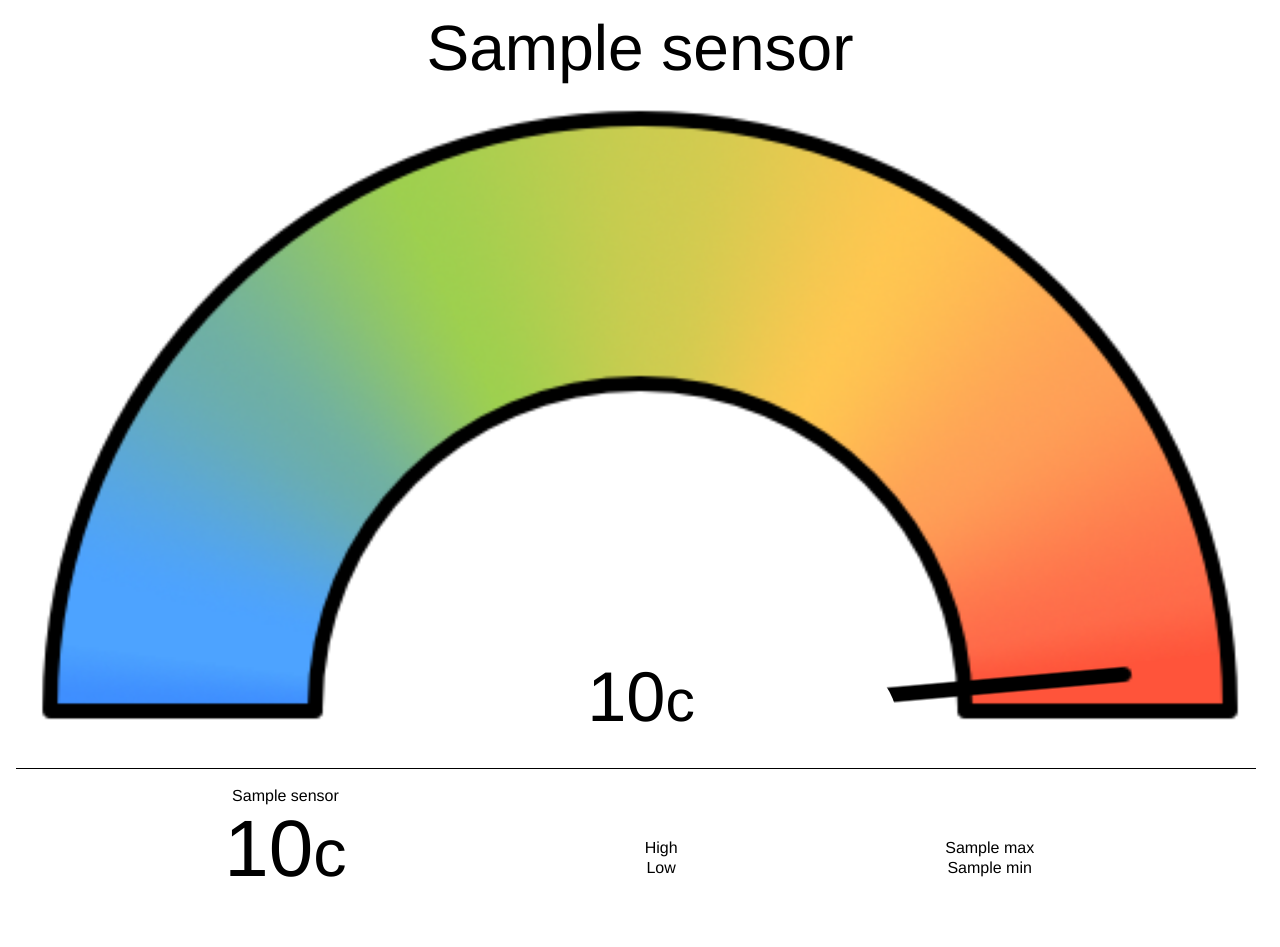
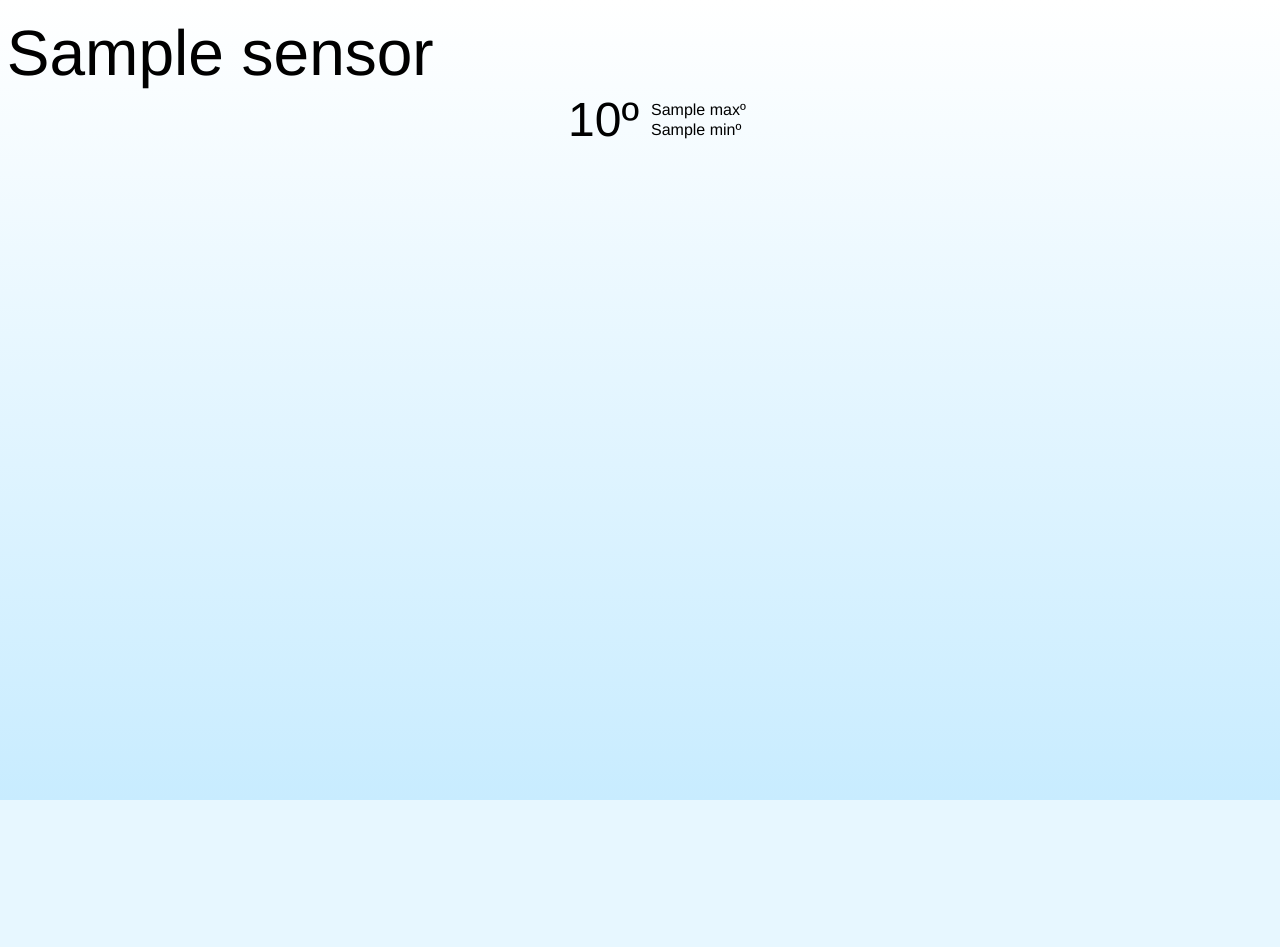
Before and after one commit to Benzoate/thermopylae, a Django app: template temperature/templates/temperature_index.html in a window 1280 px wide. After the commit the page ends 800 px from the top, so only its background shows below. Run offline with Django 3.2, Linux system fonts and the light colour scheme; the template is opened without the code that fills it: most values are stand-ins (such as "Sample title", 1, 10 or a date in 2020); some libraries are stand-ins or nearby versions.

Commit message:
change style

```diff
--- a/temperature/templates/temperature_index.html
+++ b/temperature/templates/temperature_index.html
@@ -14,9 +14,10 @@
         }
         body{
             font-family: 'Helvetica Neue';
-            text-align: center;
-            font-size: 1em;
+            font-size: 0.3em;
             overflow-x: hidden;
+            margin: 0;
+            padding: 0;
         }
         html *{
             padding: 0;
@@ -26,35 +27,57 @@
             margin: 0;
             padding: 0;
         }
+        .background{
+            position: fixed;
+            top: 0;
+            left: 0;
+            right: 0;
+            bottom: 0;
+        }
+        .hot-background{
+            /* Permalink - use to edit and share this gradient: http://colorzilla.com/gradient-editor/#ffffff+0,ffc8c8+100 */
+            background: rgb(255,255,255); /* Old browsers */
+            background: -moz-linear-gradient(top, rgba(255,255,255,1) 0%, rgba(255,200,200,1) 100%); /* FF3.6+ */
+            background: -webkit-gradient(linear, left top, left bottom, color-stop(0%,rgba(255,255,255,1)), color-stop(100%,rgba(255,200,200,1))); /* Chrome,Safari4+ */
+            background: -webkit-linear-gradient(top, rgba(255,255,255,1) 0%,rgba(255,200,200,1) 100%); /* Chrome10+,Safari5.1+ */
+            background: -o-linear-gradient(top, rgba(255,255,255,1) 0%,rgba(255,200,200,1) 100%); /* Opera 11.10+ */
+            background: -ms-linear-gradient(top, rgba(255,255,255,1) 0%,rgba(255,200,200,1) 100%); /* IE10+ */
+            background: linear-gradient(to bottom, rgba(255,255,255,1) 0%,rgba(255,200,200,1) 100%); /* W3C */
+            filter: progid:DXImageTransform.Microsoft.gradient( startColorstr='#ffffff', endColorstr='#ffc8c8',GradientType=0 ); /* IE6-9 */
+            z-index: -2;
+        }
+        .cold-background{
+            /* Permalink - use to edit and share this gradient: http://colorzilla.com/gradient-editor/#ffffff+0,c8ecff+100 */
+            background: rgb(255,255,255); /* Old browsers */
+            background: -moz-linear-gradient(top, rgba(255,255,255,1) 0%, rgba(200,236,255,1) 100%); /* FF3.6+ */
+            background: -webkit-gradient(linear, left top, left bottom, color-stop(0%,rgba(255,255,255,1)), color-stop(100%,rgba(200,236,255,1))); /* Chrome,Safari4+ */
+            background: -webkit-linear-gradient(top, rgba(255,255,255,1) 0%,rgba(200,236,255,1) 100%); /* Chrome10+,Safari5.1+ */
+            background: -o-linear-gradient(top, rgba(255,255,255,1) 0%,rgba(200,236,255,1) 100%); /* Opera 11.10+ */
+            background: -ms-linear-gradient(top, rgba(255,255,255,1) 0%,rgba(200,236,255,1) 100%); /* IE10+ */
+            background: linear-gradient(to bottom, rgba(255,255,255,1) 0%,rgba(200,236,255,1) 100%); /* W3C */
+            filter: progid:DXImageTransform.Microsoft.gradient( startColorstr='#ffffff', endColorstr='#c8ecff',GradientType=0 ); /* IE6-9 */
+            z-index: -1;
+        }
         h1{
             font-weight: 100;
-            font-size: 4em;
-            line-height: 0.5em;
-            margin-top: 0.5em;
-            margin-bottom: 0.5em;
+            font-size: 48pt;
+            margin: 0;
         }
-        .needle{
-            width: 100%;
-            height: 100%;
-            position: absolute;
-            background-size: cover;
-            background-image: url('{% static "temperature_dash_needle.png" %}');
-            transform: rotate(45deg);
-            transform-origin: 50% 97%;
-            -webkit-transform: rotate(85deg); /* Chrome, Safari, Opera */
-            -webkit-transform-origin: 50% 97%; /* Chrome, Safari, Opera */
-            /*-webkit-animation: myfirst 15s;
-            -webkit-animation-iteration-count: infinite;
-            -webkit-animation-direction: alternate;*/
+        h2{
+            font-size: 36pt;
+            font-weight: 100;
+            text-align: right;
+            vertical-align: top;
         }
         table{
-            text-align: center;
             margin: 0;
             font-size: 1em;
-            width: calc(100% - 2.5em);
-            margin: 2em 1em;
-            border-top: solid black 1px;
+            width: 100%;
+            margin: 2em 0;
             padding-top: 1em;
+        }
+        table > tbody > tr > td{
+            padding-left: 1em;
         }
         table table{
             border-top: solid transparent 0px;
@@ -63,50 +86,57 @@
         table th{
             font-weight: normal;
         }
-        table td.left{
+        .sensor-reading{
+            width: 50%;
+            vertical-align: middle;
+            padding: 0;
+            padding-bottom: 3em;
         }
-        table h1{
-            font-size: 5em;
-            margin-top: 0.3em;
+        .sensor-reading table{
+            height: 100%;
         }
-        table table td{
+        .high-low-temp, .high-low-temp *{
+            margin: 0;
+            padding: 0;
+            vertical-align: middle;
         }
-        hr{
-            margin: 4em;
+        .high-temp, .low-temp{
+            font-size: 12pt;
+            font-weight: 300;
+            padding-left: 0.5em;
         }
         </style>
     </head>
     <body>
-        {% with sr=sensor_readings.0  %}
+        <section class="background hot-background">
 
-        <section><h1>{{sr.sensor.name}}</h1>
-            <section class="dialthing" style="width: 480px; height: 240px; background-size: cover;background-image: url('{% static "temperature_dash_back.png" %}'); position: relative; ">
-                <section class="needle" style="-webkit-transform: rotate({{sr.angle}}deg)"></section>
-                <section style="background: white; margin-left:-20%; width: 40%; position: absolute;bottom: -2px;left: 50%; right: auto;font-size: 4.4em;font-weight:200;vertical-align: bottom; border: 1px solid; border-top-left-radius: 1em; border-top-right-radius: 1em; border-color: transparent;">{{sr.reading.value|floatformat:0}}<small>c</small></section>
-            </section>
         </section>
-        {% endwith %}
-        {# <hr /> #}
+
+        <section class="background cold-background" style="opacity: {{blue_opacity}};">
+
+        </section>
         <table>
             <tbody>
         {% for sr in sensor_readings %}
+                <tr class="sensor-name">
+                    <td colspan="2">
+                        <h1>{{sr.sensor.name}}</h1>
+                    </td>
+                </tr>
                 <tr>
-                    <td class="left">
-                        {{sr.sensor.name}}
-                        <h1 style="">
-                            {{sr.reading.value|floatformat:0}}<small>c</small>
-                        </h1>
+                    <td class="sensor-reading">
+                        <h2>
+                            {{sr.reading.value|floatformat:0}}º
+                        </h2>
                     </td>
-                    <td class=>
-                        <table>
+                    <td class="sensor-reading">
+                        <table class="high-low-temp">
                             <tbody>
                                 <tr>
-                                    <th>High</th>
-                                    <td>{{sr.max}}</td>
+                                    <td class="high-temp">{{sr.max}}º</td>
                                 </tr>
                                 <tr>
-                                    <th>Low</th>
-                                    <td>{{sr.min}}</td>
+                                    <td class="low-temp">{{sr.min}}º</td>
                                 </tr>
                             </tbody>
                         </table>
@@ -116,8 +146,7 @@
             </tbody>
         </table>
         <script>
-        $('.dialthing').css('width', $('body').width() + 'px');
-        $('.dialthing').css('height', ($('body').width()/2) + 'px');
+
         </script>
     </body>
 </html>
--- a/temperature/views.py
+++ b/temperature/views.py
@@ -15,7 +15,11 @@
                                      'max': x.day_max(),
                                      'min': x.day_min(),
                                      'angle': 12}, sensors)
-    context_dict = {'sensor_readings': sensor_readings}
+    blue_opacity = (min(max(14, sensor_readings[0]['reading']['value']), 22) - 14) / 8.0
+    context_dict = {
+        'sensor_readings': sensor_readings,
+        'blue_opacity': blue_opacity
+    }
     return render(request, 'temperature_index.html', context_dict)
 
 
```
